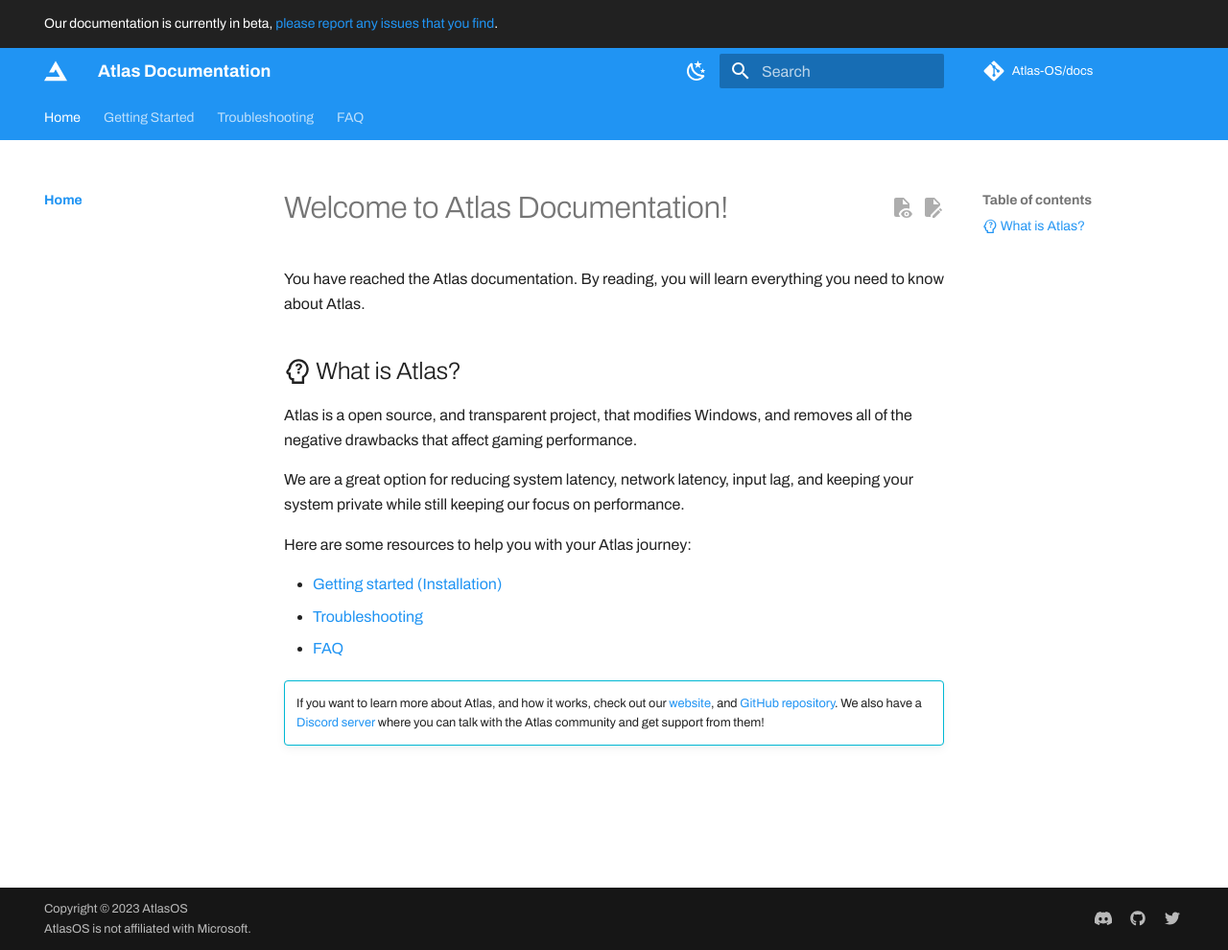
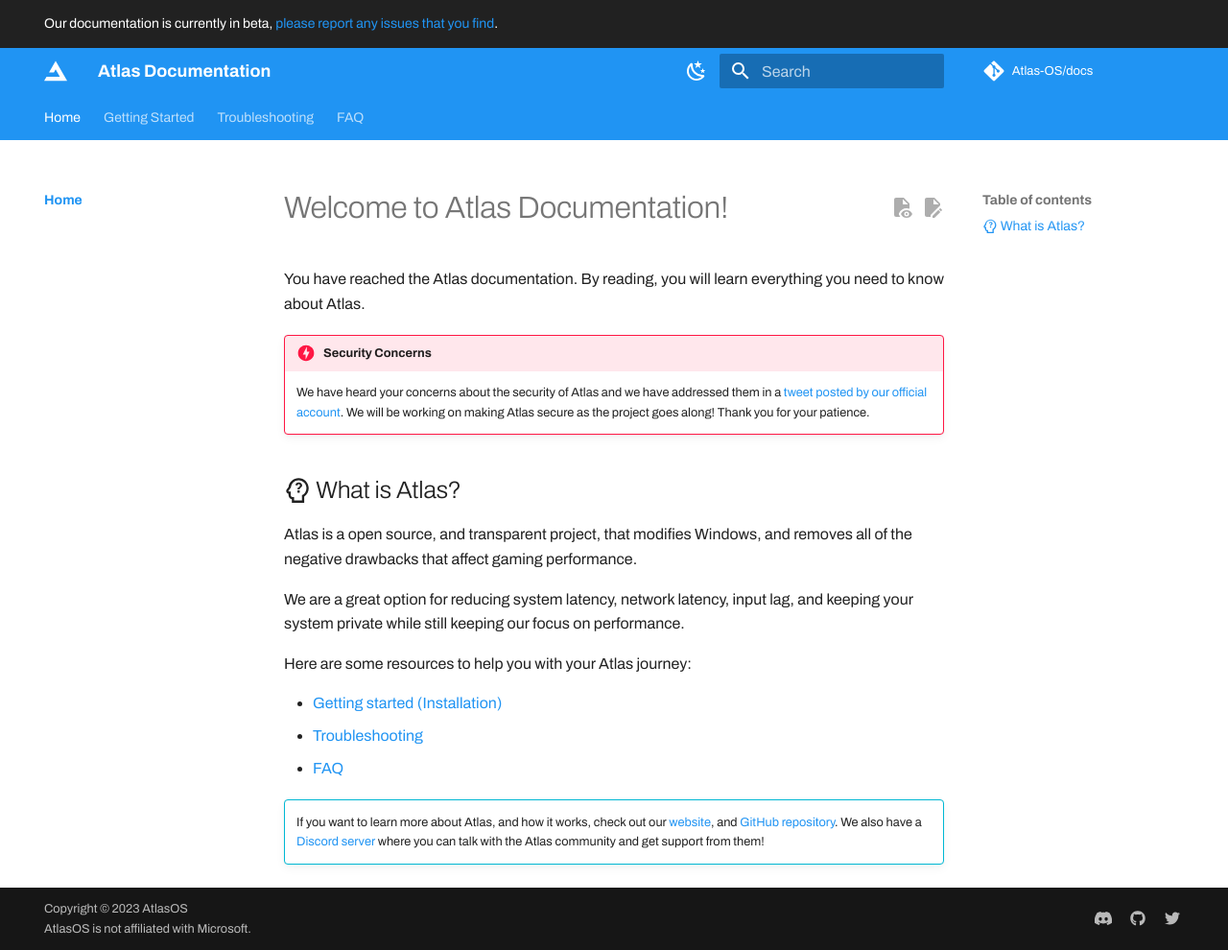
Before and after one commit to Atlas-OS/docs, an MkDocs documentation site: the page built from docs/index.md, in a window 1280 px wide and 990 px high. Shown: the whole window at 96% size. Built offline with MkDocs 1.6.1 and Material for MkDocs 9.7.7, drawn with Linux system fonts in a browser that asks for light colours; some web fonts are replaced; plug-ins that fetch from the network failed and are left out; comment, search, counter and statistics services are not loaded.

Commit message:
feat: :memo: add security disclaimer and rewrite 0d9102635d65fdd393e019d58eee4166224c17b7

```diff
--- a/docs/index.md
+++ b/docs/index.md
@@ -1,6 +1,9 @@
 # Welcome to Atlas Documentation!
 
 You have reached the Atlas documentation. By reading, you will learn everything you need to know about Atlas.
+
+!!! danger "Security Concerns"
+    We have heard your concerns about the security of Atlas and we have addressed them in a [tweet posted by our official account](https://twitter.com/AtlasOS/status/1651284816489336832?s=20). We will be working on making Atlas secure as the project goes along! Thank you for your patience.
 
 ## :material-head-question-outline: What is Atlas?
 
```
Also changed, not shown: docs/troubleshooting/removed-features.md (+1 -1 lines).
